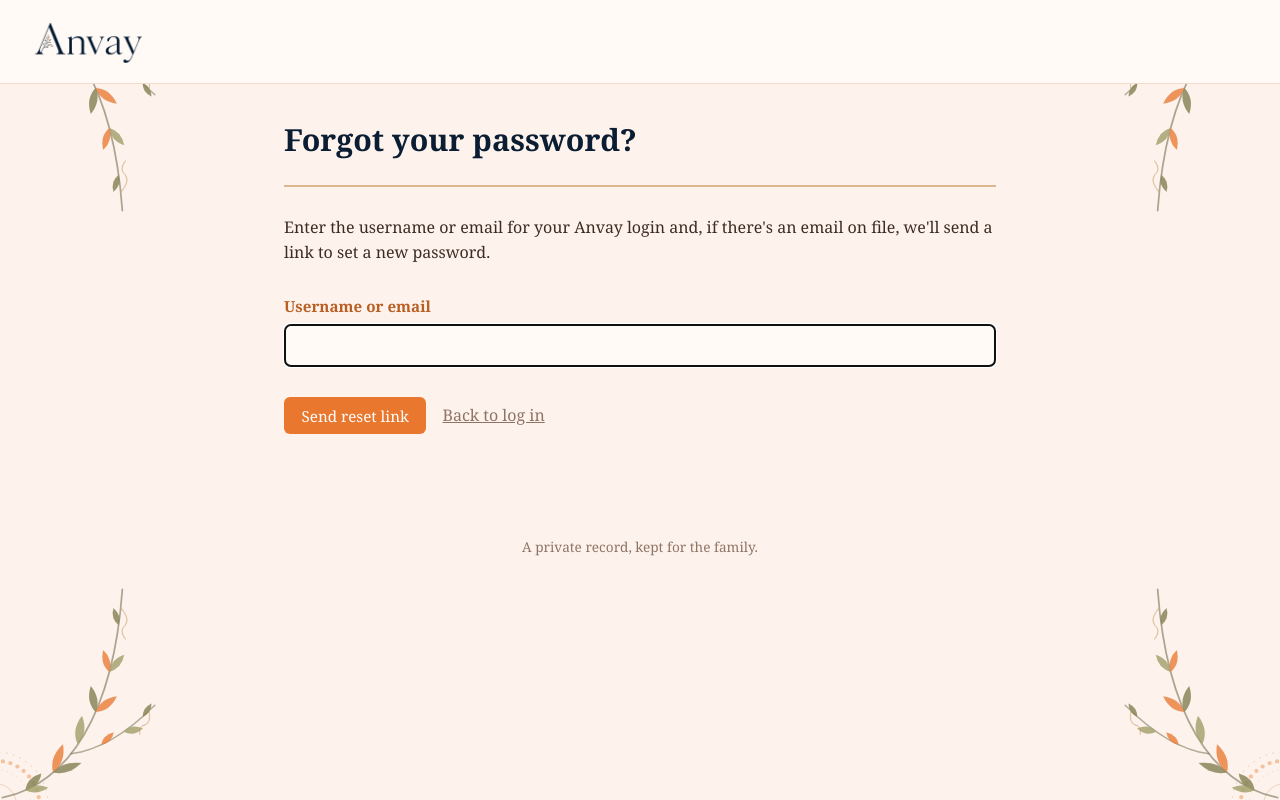
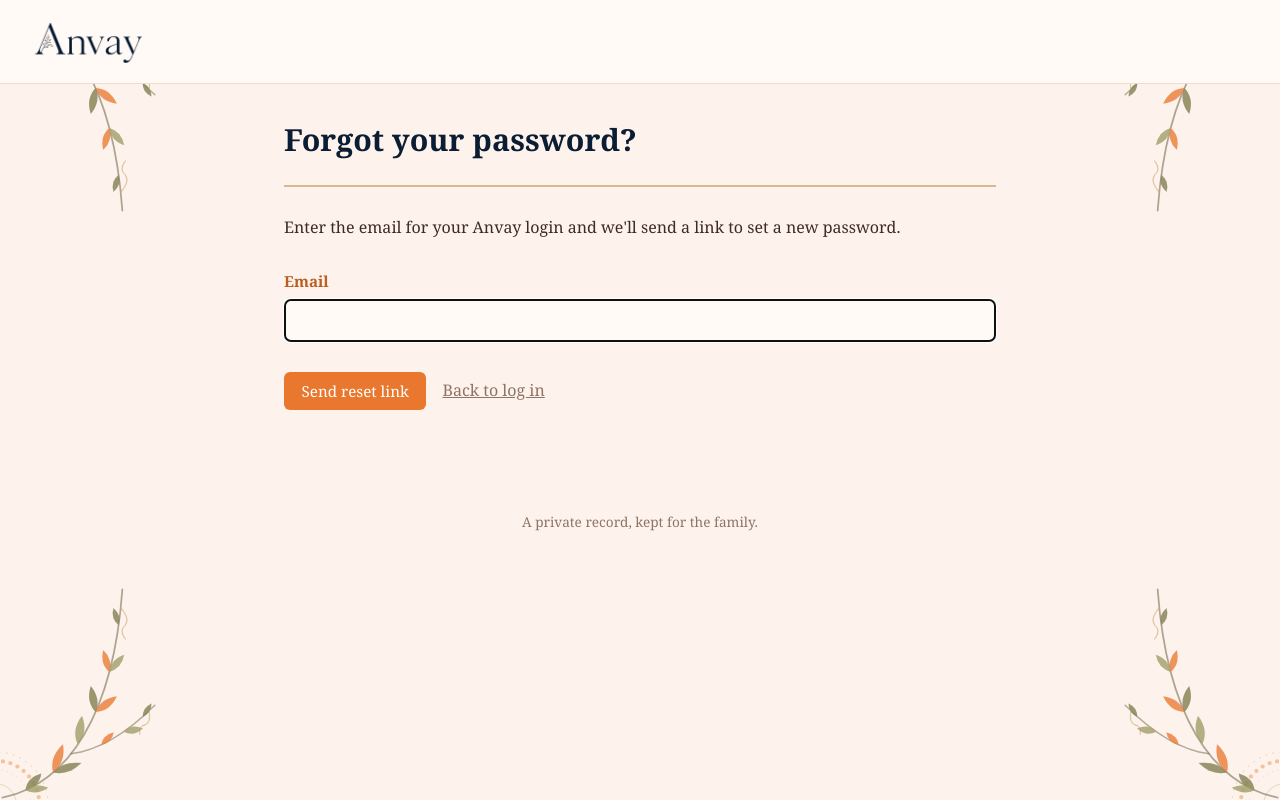
Before and after one commit to shaheeniv/Anvay, a Flask app: page /forgot-password in a window 1280 px wide. Run offline with Flask 3, Linux system fonts and the light colour scheme.

Commit message:
Remove usernames -- log in with email and password only
accounts.username is gone. Email is now the sole login identifier and
is required on every account (enforced in the app, not a hard DB
constraint -- a partial unique index on email keeps things safe without
risking a NOT NULL migration against existing accounts that predate
this). Login, forgot-password, and account creation/edit all updated
accordingly.

Migrated locally via a table rebuild (SQLite can't DROP COLUMN a
UNIQUE column directly) -- verified login by email, old username-style
login correctly rejected, and data/ids preserved for both existing
accounts.

Co-Authored-By: Claude Sonnet 5 <noreply@anthropic.com>

```diff
--- a/app.py
+++ b/app.py
@@ -217,7 +217,7 @@ def current_person():
     db = get_db()
     return db.execute(
         """
-        SELECT people.*, accounts.username, accounts.is_admin
+        SELECT people.*, accounts.email, accounts.is_admin
         FROM people
         JOIN accounts ON accounts.person_id = people.id
         WHERE people.id = ?
@@ -250,14 +250,14 @@ def login():
         return render_template("login.html")
 
     db = get_db()
-    username = request.form.get("username", "").strip()
+    email = request.form.get("email", "").strip()
     password = request.form.get("password", "")
     account = db.execute(
-        "SELECT * FROM accounts WHERE username = ?", (username,)
+        "SELECT * FROM accounts WHERE email = ?", (email,)
     ).fetchone()
 
     if account is None or not check_password_hash(account["password_hash"], password):
-        flash("Incorrect username or password.")
+        flash("Incorrect email or password.")
         return render_template("login.html"), 401
 
     session.clear()
@@ -278,16 +278,14 @@ def forgot_password():
         return render_template("forgot_password.html")
 
     db = get_db()
-    identifier = request.form.get("identifier", "").strip()
-    account = db.execute(
-        "SELECT * FROM accounts WHERE username = ? OR email = ?", (identifier, identifier)
-    ).fetchone()
-    # Same message either way — confirming or denying that a username/email
-    # exists in the system is its own small information leak, not worth it.
-    if account is not None and account["email"]:
+    email = request.form.get("email", "").strip()
+    account = db.execute("SELECT * FROM accounts WHERE email = ?", (email,)).fetchone()
+    # Same message either way — confirming or denying that an email is
+    # registered is its own small information leak, not worth it.
+    if account is not None:
         person = db.execute("SELECT * FROM people WHERE id = ?", (account["person_id"],)).fetchone()
         send_account_login_email(account, person["name"], purpose="reset")
-    flash("If that matched an account with an email on file, a reset link is on its way.")
+    flash("If that matched an account, a reset link is on its way.")
     return redirect(url_for("login"))
 
 
@@ -828,39 +826,37 @@ def new_account(person_id):
     if request.method == "GET":
         return render_template("account_form.html", person=person, account=None, error=None)
 
-    username = request.form.get("username", "").strip()
     email = request.form.get("email", "").strip()
     password = request.form.get("password", "")
     is_admin = 1 if request.form.get("is_admin") else 0
 
-    if not username or not (email or password):
+    if not email:
         return render_template(
             "account_form.html", person=person, account=None,
-            error="Username is required, plus either an email (to send them a setup link) or a password you set yourself.",
-        )
-    if db.execute("SELECT 1 FROM accounts WHERE username = ?", (username,)).fetchone():
+            error="An email address is required — it's how they log in.",
+        )
+    if db.execute("SELECT 1 FROM accounts WHERE email = ?", (email,)).fetchone():
         return render_template(
             "account_form.html", person=person, account=None,
-            error=f'The username "{username}" is already taken.',
-        )
-
-    # With an email on file, they set their own password via an emailed
-    # link — this placeholder hash matches no real password, so login
-    # stays blocked until they complete that. Without an email (e.g. a
-    # child with no address of their own), the admin sets a starting
-    # password directly, same as before.
-    if email:
+            error=f'An account already exists with the email "{email}".',
+        )
+
+    # Leaving the password blank sends them a link to set their own —
+    # the placeholder hash below matches no real password, so login
+    # stays blocked until they complete that. Filling it in sets a
+    # starting password directly instead, same as before.
+    if password:
+        password_hash = generate_password_hash(password, method="pbkdf2:sha256")
+    else:
         password_hash = generate_password_hash(secrets.token_urlsafe(32), method="pbkdf2:sha256")
-    else:
-        password_hash = generate_password_hash(password, method="pbkdf2:sha256")
 
     cur = db.execute(
-        "INSERT INTO accounts (person_id, username, password_hash, email, is_admin) VALUES (?, ?, ?, ?, ?)",
-        (person_id, username, password_hash, email or None, is_admin),
-    )
-    db.commit()
-
-    if email:
+        "INSERT INTO accounts (person_id, password_hash, email, is_admin) VALUES (?, ?, ?, ?)",
+        (person_id, password_hash, email, is_admin),
+    )
+    db.commit()
+
+    if not password:
         account = db.execute("SELECT * FROM accounts WHERE id = ?", (cur.lastrowid,)).fetchone()
         sent, error = send_account_login_email(account, person["name"], purpose="setup")
         if sent:
@@ -884,34 +880,33 @@ def edit_account(person_id):
     if request.method == "GET":
         return render_template("account_form.html", person=person, account=account, error=None)
 
-    username = request.form.get("username", "").strip()
     email = request.form.get("email", "").strip()
     new_password = request.form.get("password", "")
     is_admin = 1 if request.form.get("is_admin") else 0
 
-    if not username:
+    if not email:
         return render_template(
             "account_form.html", person=person, account=account,
-            error="Username is required.",
+            error="Email is required — it's how they log in.",
         )
     clash = db.execute(
-        "SELECT 1 FROM accounts WHERE username = ? AND person_id != ?", (username, person_id)
+        "SELECT 1 FROM accounts WHERE email = ? AND person_id != ?", (email, person_id)
     ).fetchone()
     if clash:
         return render_template(
             "account_form.html", person=person, account=account,
-            error=f'The username "{username}" is already taken.',
+            error=f'Another account already uses the email "{email}".',
         )
 
     if new_password:
         db.execute(
-            "UPDATE accounts SET username = ?, email = ?, password_hash = ?, is_admin = ? WHERE person_id = ?",
-            (username, email or None, generate_password_hash(new_password, method="pbkdf2:sha256"), is_admin, person_id),
+            "UPDATE accounts SET email = ?, password_hash = ?, is_admin = ? WHERE person_id = ?",
+            (email, generate_password_hash(new_password, method="pbkdf2:sha256"), is_admin, person_id),
         )
     else:
         db.execute(
-            "UPDATE accounts SET username = ?, email = ?, is_admin = ? WHERE person_id = ?",
-            (username, email or None, is_admin, person_id),
+            "UPDATE accounts SET email = ?, is_admin = ? WHERE person_id = ?",
+            (email, is_admin, person_id),
         )
     db.commit()
     flash(f"Login details updated for {person['name']}.")
--- a/schema.sql
+++ b/schema.sql
@@ -85,12 +85,19 @@ CREATE TABLE IF NOT EXISTS contribution_people (
 CREATE TABLE IF NOT EXISTS accounts (
     id INTEGER PRIMARY KEY AUTOINCREMENT,
     person_id INTEGER NOT NULL UNIQUE REFERENCES people(id) ON DELETE CASCADE,
-    username TEXT NOT NULL UNIQUE,
     password_hash TEXT NOT NULL,
     email TEXT,
     is_admin INTEGER NOT NULL DEFAULT 0,
     created_at TEXT NOT NULL DEFAULT (datetime('now'))
 );
+
+-- Email is the login identifier now (usernames are gone) but the column
+-- stays nullable at the DB level -- some accounts predate this change and
+-- a hard NOT NULL migration risks breaking them. A partial unique index
+-- (skipping NULLs) still enforces "no two accounts share an email"
+-- without that risk. Enforcing "every new account has one" is done in
+-- the application layer instead (new_account()), not here.
+CREATE UNIQUE INDEX IF NOT EXISTS idx_accounts_email ON accounts(email) WHERE email IS NOT NULL;
 
 -- A single-use, expiring link emailed to someone to either set their
 -- initial password (a brand-new account has an unusable random
--- a/templates/forgot_password.html
+++ b/templates/forgot_password.html
@@ -7,13 +7,13 @@
   </div>
 
   <p class="hint">
-    Enter the username or email for your Anvay login and, if there's an
-    email on file, we'll send a link to set a new password.
+    Enter the email for your Anvay login and we'll send a link to set a
+    new password.
   </p>
 
   <form class="entry-form" method="post" action="{{ url_for('forgot_password') }}">
-    <label for="identifier">Username or email</label>
-    <input type="text" id="identifier" name="identifier" required autofocus>
+    <label for="email">Email</label>
+    <input type="email" id="email" name="email" required autofocus>
 
     <div class="form-actions">
       <button type="submit" class="button">Send reset link</button>
--- a/templates/login.html
+++ b/templates/login.html
@@ -7,8 +7,8 @@
   </div>
 
   <form class="entry-form" method="post" action="{{ url_for('login') }}">
-    <label for="username">Username</label>
-    <input type="text" id="username" name="username" required autofocus autocomplete="username">
+    <label for="email">Email</label>
+    <input type="email" id="email" name="email" required autofocus autocomplete="email">
 
     <label for="password">Password</label>
     <input type="password" id="password" name="password" required autocomplete="current-password">
```
Also changed, not shown: templates/account_form.html (+3 -7 lines), README.md.
